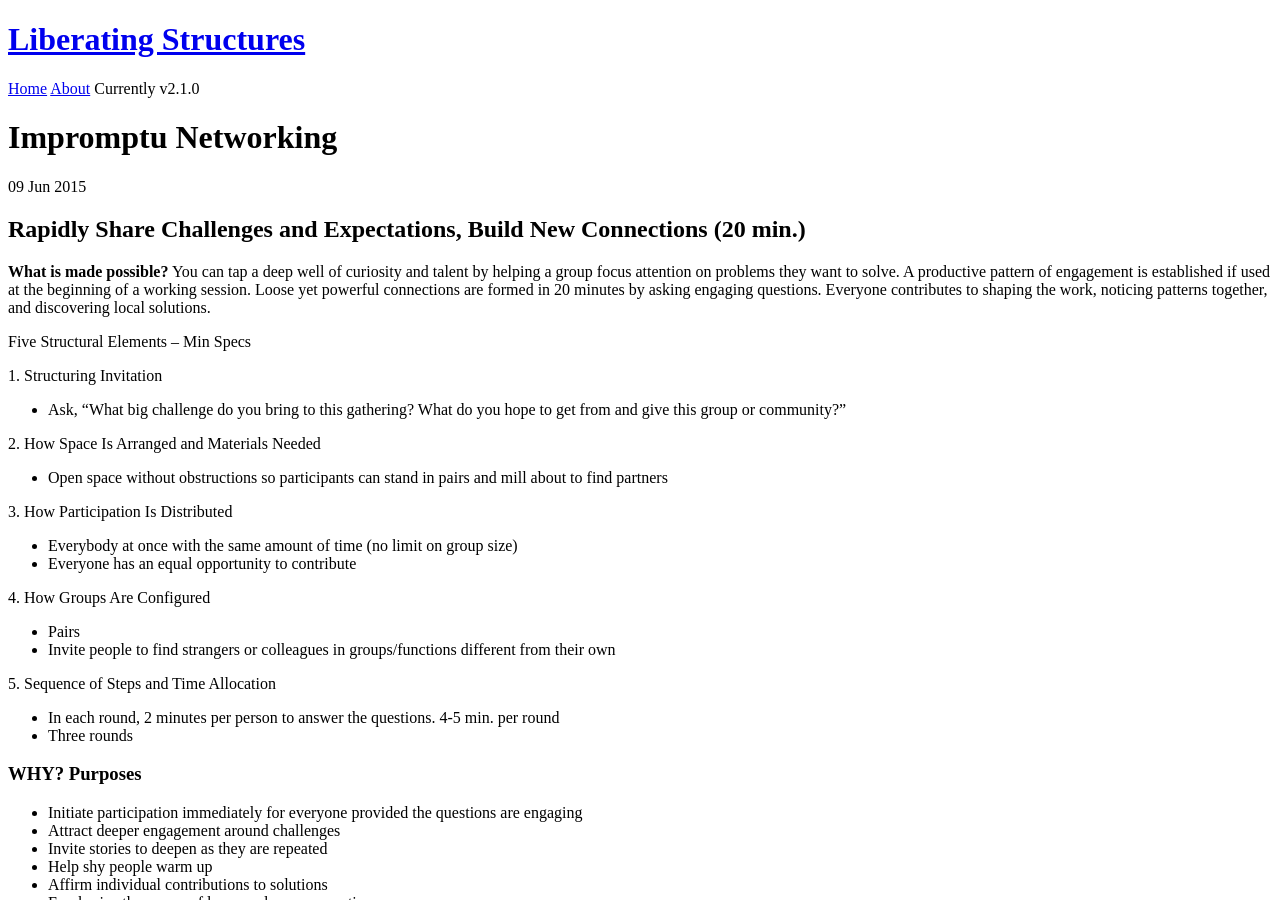
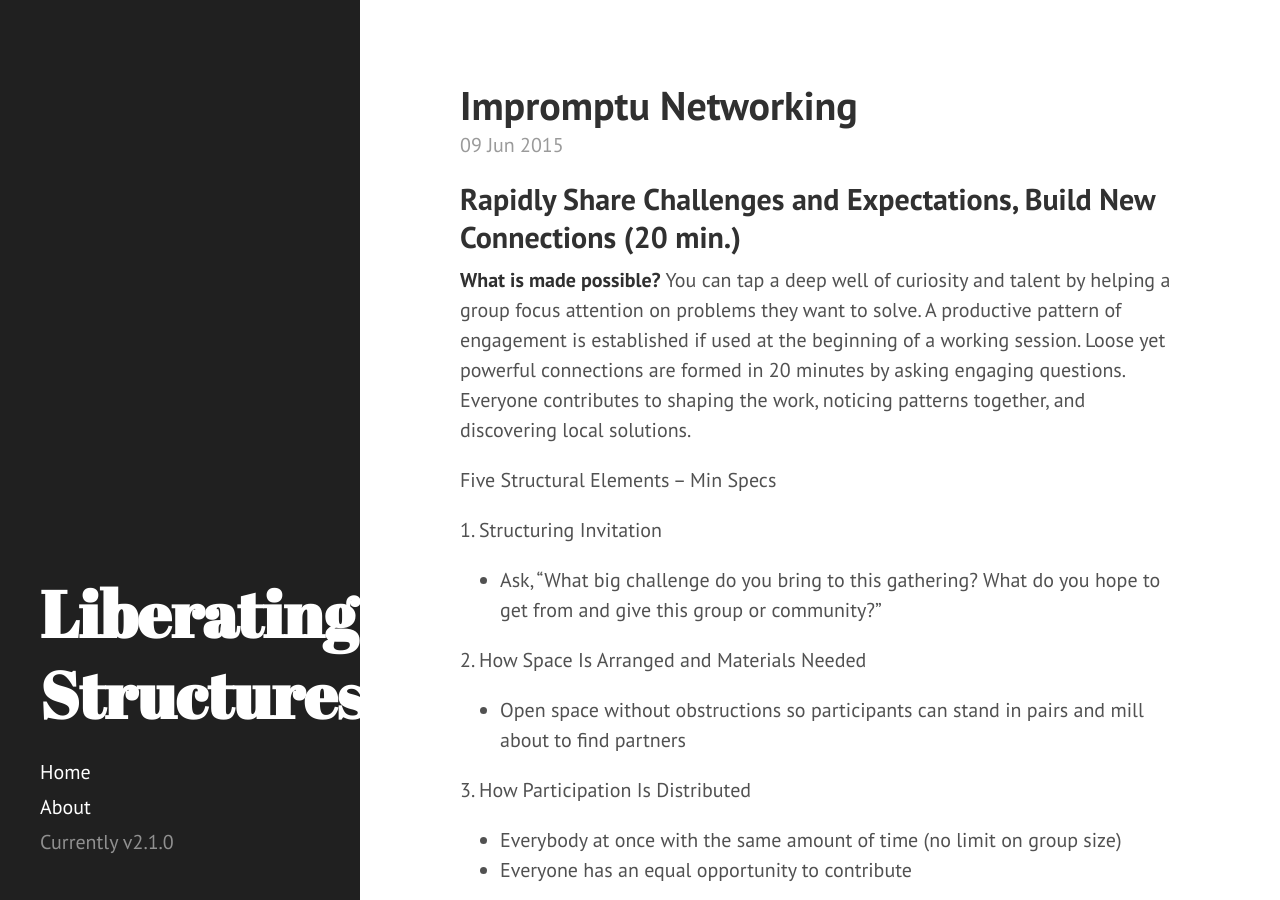
Before and after one commit to sagevann/ls, a Jekyll site: the page built from _posts/2015-06-09-impromptu-networking.md, in a window 1280 px wide and 900 px high. Built offline with Jekyll 4.4.1, drawn with Linux system fonts in a browser that asks for light colours; Markdown is read by kramdown in place of the engine named in the settings.

Commit message:
with {{ site.baseurl }}

```diff
--- a/_includes/head.html
+++ b/_includes/head.html
@@ -15,9 +15,9 @@
   </title>
 
   <!-- CSS -->
-  <link rel="stylesheet" href="{{ site.baseurl }}public/css/poole.css">
-  <link rel="stylesheet" href="{{ site.baseurl }}public/css/syntax.css">
-  <link rel="stylesheet" href="{{ site.baseurl }}public/css/hyde.css">
+  <link rel="stylesheet" href="{{ site.baseurl }}/public/css/poole.css">
+  <link rel="stylesheet" href="{{ site.baseurl }}/public/css/syntax.css">
+  <link rel="stylesheet" href="{{ site.baseurl }}/public/css/hyde.css">
   <link rel="stylesheet" href="http://fonts.googleapis.com/css?family=PT+Sans:400,400italic,700|Abril+Fatface">
 
   <!-- Icons -->
--- a/_includes/sidebar.html
+++ b/_includes/sidebar.html
@@ -21,7 +21,7 @@
       {% for node in pages_list %}
         {% if node.title != null %}
           {% if node.layout == "page" %}
-            <a class="sidebar-nav-item{% if page.url == node.url %} active{% endif %}" href="{{ node.url }}">{{ node.title }}</a>
+            <a class="sidebar-nav-item{% if page.url == node.url %} active{% endif %}" href="{{ site.baseurl }}/{{ node.url }}">{{ node.title }}</a>
           {% endif %}
         {% endif %}
       {% endfor %}
--- a/_layouts/post.html
+++ b/_layouts/post.html
@@ -14,7 +14,7 @@ layout: default
     {% for post in site.related_posts limit:3 %}
       <li>
         <h3>
-          <a href="{{ post.url }}">
+          <a href="{{ site.baseurl }}/{{ post.url }}">
             {{ post.title }}
             <small>{{ post.date | date_to_string }}</small>
           </a>
```
